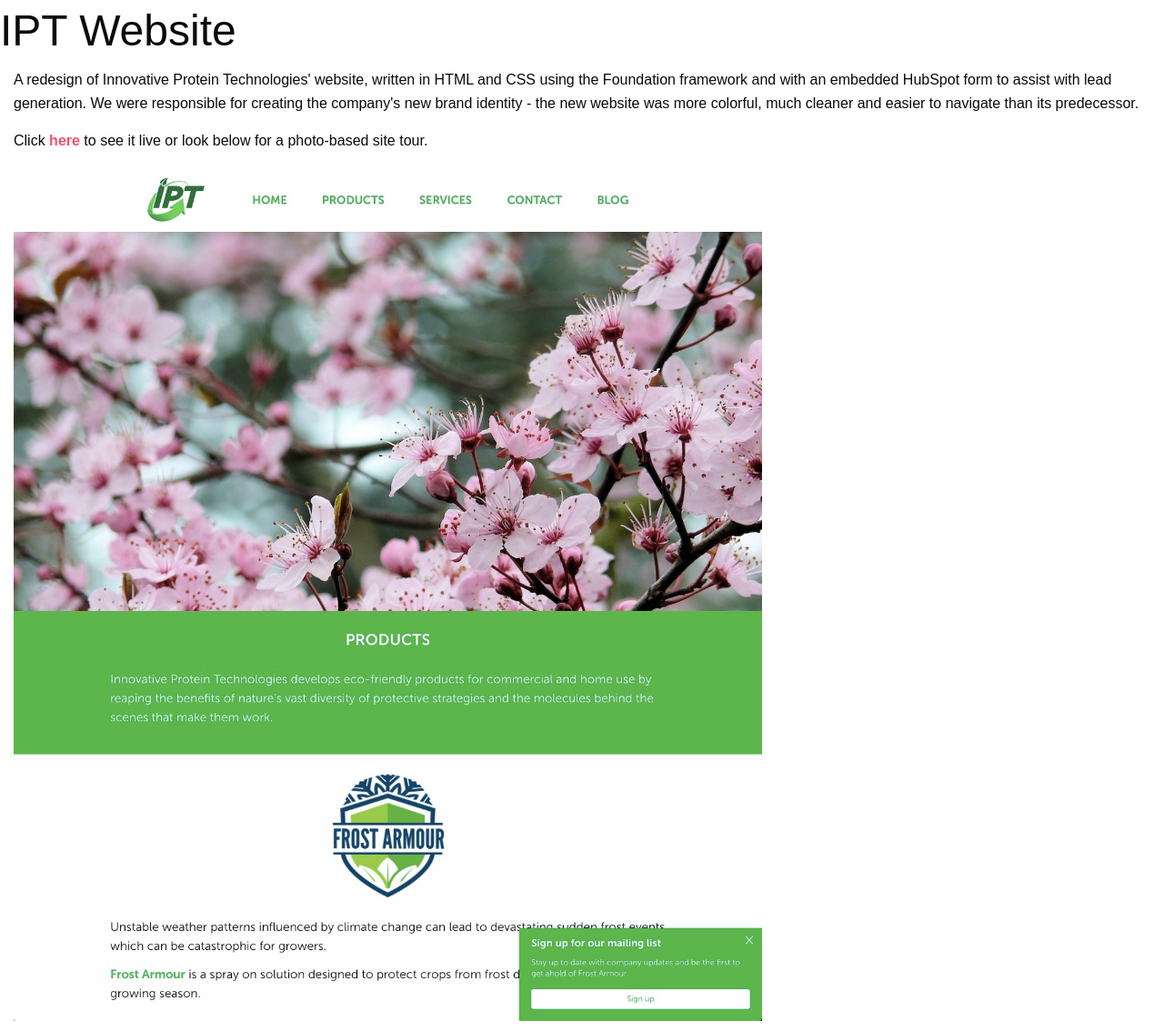
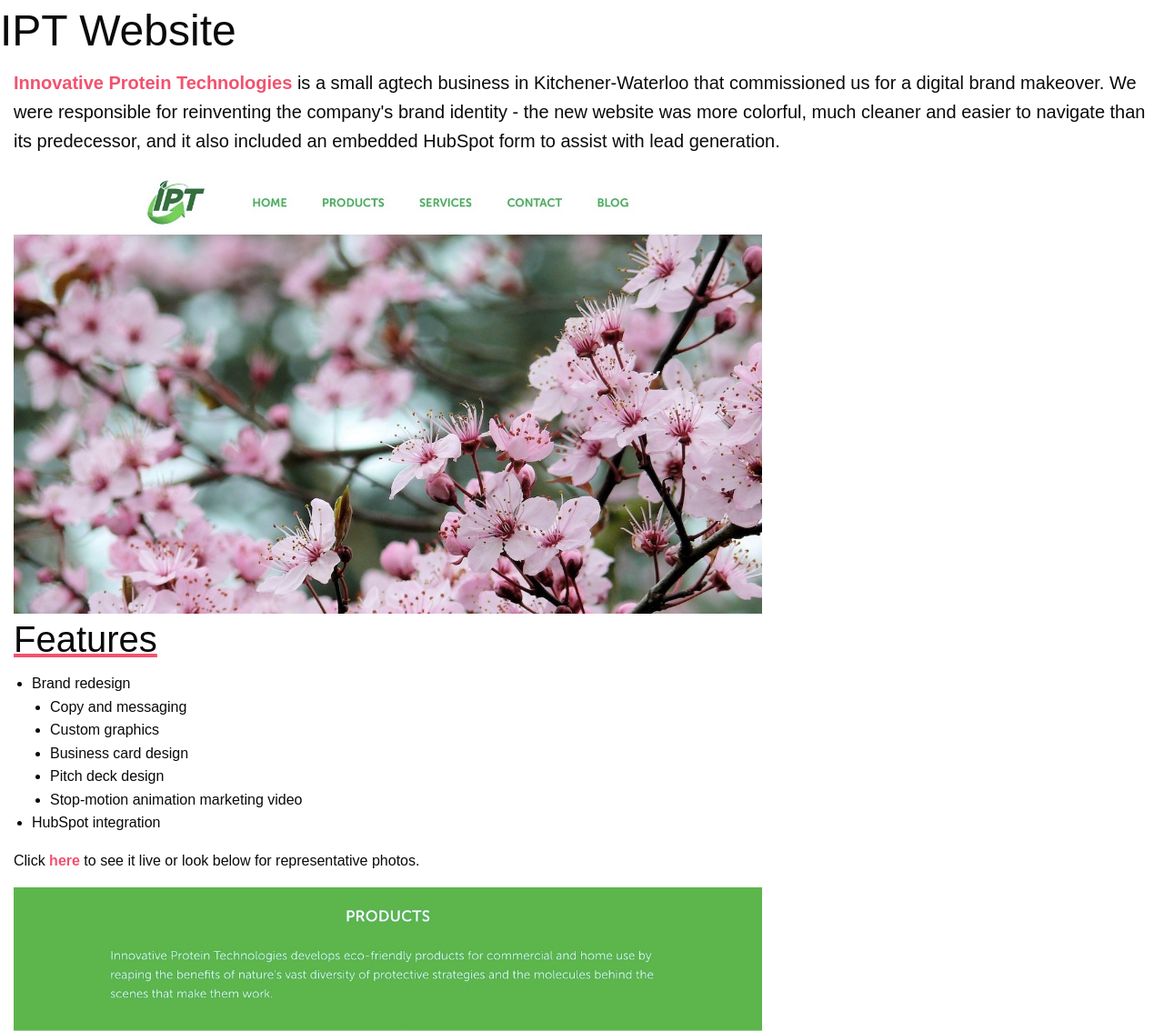
Before and after one commit to eclaidley/panda-designs, a plain HTML site: page ipt.html in a window 1280 px wide. Shown: the top 1134 px of the page at 91% size. Drawn offline with nearby package versions, Linux system fonts and the light colour scheme; a web font is replaced by a local one.

Commit message:
added ipt copy

```diff
--- a/ipt.html
+++ b/ipt.html
@@ -9,16 +9,30 @@
 		<link rel="stylesheet" href="css/app.css">
 	</head>
 
-	<body id="ipt-website">
+	<body>
       	<h1>IPT Website</h1>
         <div class="grid-container fluid">
           <div class="grid-x grid-padding-x">
           	<div class="small-12 cell">
-              <p>A redesign of Innovative Protein Technologies' website, written in HTML and CSS using the Foundation framework and with an embedded HubSpot form to assist with lead generation. We were responsible for creating the company's new brand identity - the new website was more colorful, much cleaner and easier to navigate than its predecessor.</p>
-              <p>Click <strong><a href="http://www.proteininnovations.ca/">here</a></strong> to see it live or look below for a photo-based site tour.</p>
+              <p class="lead"><a href="http://www.proteininnovations.ca">Innovative Protein Technologies</a> is a small agtech business in Kitchener-Waterloo that commissioned us for a digital brand makeover. We were responsible for reinventing the company's brand identity - the new website was more colorful, much cleaner and easier to navigate than its predecessor, and it also included an embedded HubSpot form to assist with lead generation.</p>
             </div>
             <div class="small-8 cell">
               <img src="img/work/ipt.jpeg" alt="IPT website homepage">
+            </div>
+            <div class="small-12 cell">
+              <h2>Features</h2>
+              <ul>
+                <li>Brand redesign</li>
+                  <ul>
+                    <li>Copy and messaging</li>
+                    <li>Custom graphics</li>
+                    <li>Business card design</li>
+                    <li>Pitch deck design</li>
+                    <li>Stop-motion animation marketing video</li>
+                  </ul>
+                <li>HubSpot integration</li>
+              </ul>
+              <p>Click <strong><a href="http://www.proteininnovations.ca/">here</a></strong> to see it live or look below for representative photos.</p>
             </div>
             <div class="small-8 cell">
               <img src="img/work/ipt-products.jpeg" alt="IPT website products page">
```
